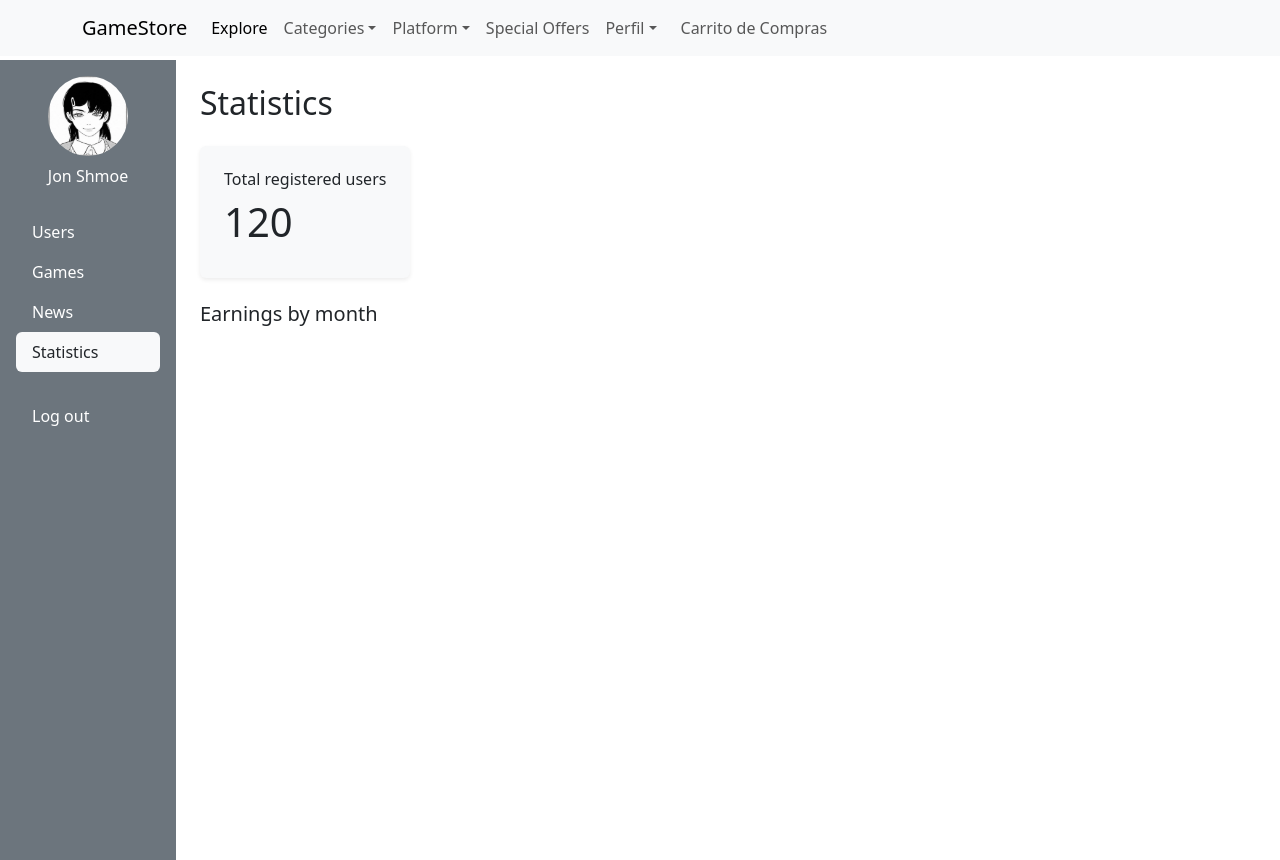
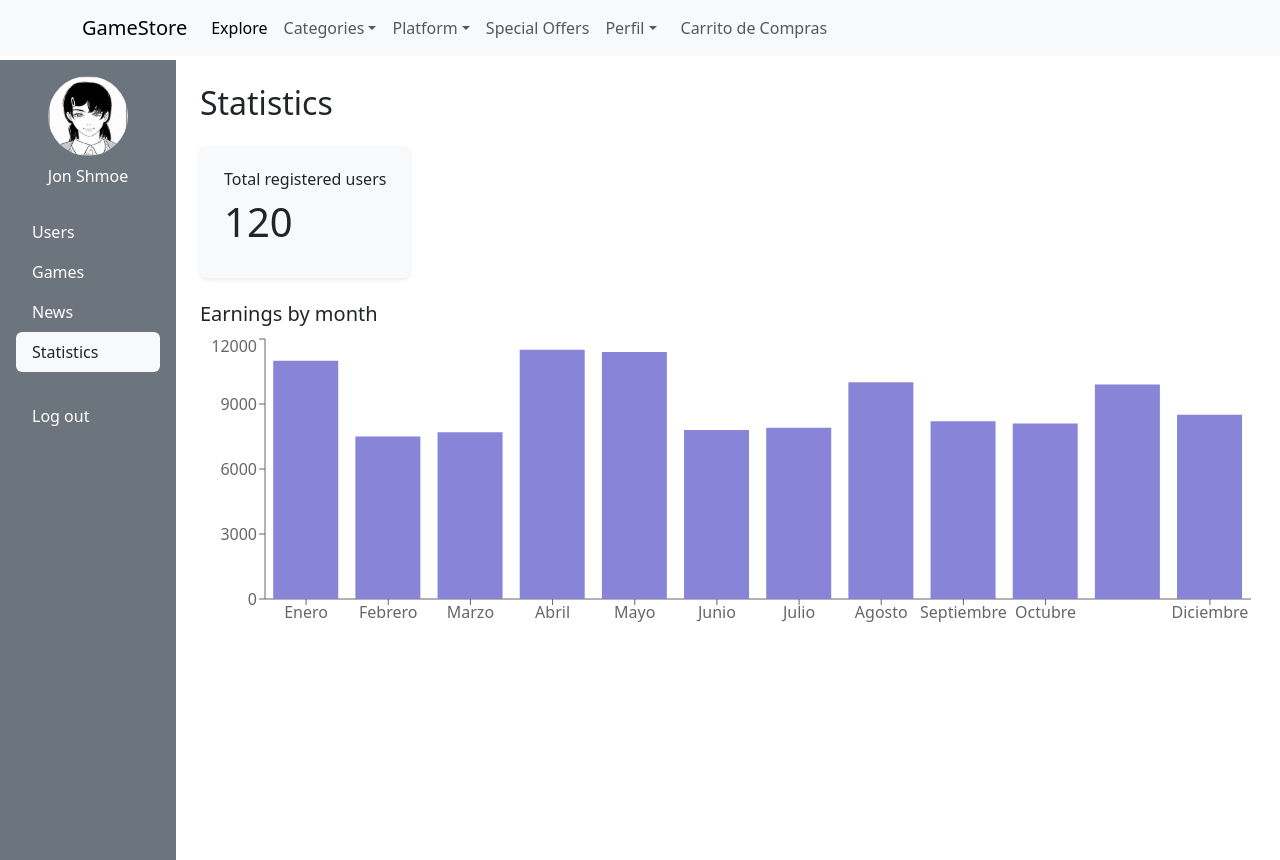
Before and after one commit to ManuelRevillaRJ/PW-PROYECTO-FIJO, a React app: page /PW_G2_F/ganancias in a window 1280 px wide. Built offline with nearby package versions, Linux system fonts and the light colour scheme; no server answers; the HTML template or start-up script is replaced by a standard one.

Commit message:
Revert "Merge branch 'master' of https://github.com/ManuelRevillaRJ/PW_G2_F"
This reverts commit b07e15e1a14db61f4be29577f8652daa81c0795c, reversing
changes made to 352640be776a0b9179a030428edb027e818d0fd4.

```diff
--- a/src/components/IngresosMensuales.tsx
+++ b/src/components/IngresosMensuales.tsx
@@ -1,4 +1,3 @@
-import { useEffect, useState } from "react";
 import {
   BarChart,
   Bar,
@@ -8,61 +7,22 @@ import {
   ResponsiveContainer,
 } from "recharts";
 
-// Traductor de meses numéricos a español
-const mesesES = [
-  "Enero", "Febrero", "Marzo", "Abril",
-  "Mayo", "Junio", "Julio", "Agosto",
-  "Septiembre", "Octubre", "Noviembre", "Diciembre"
+const data = [
+  { mes: "Enero", ganancia: 11000 },
+  { mes: "Febrero", ganancia: 7500 },
+  { mes: "Marzo", ganancia: 7700 },
+  { mes: "Abril", ganancia: 11500 },
+  { mes: "Mayo", ganancia: 11400 },
+  { mes: "Junio", ganancia: 7800 },
+  { mes: "Julio", ganancia: 7900 },
+  { mes: "Agosto", ganancia: 10000 },
+  { mes: "Septiembre", ganancia: 8200 },
+  { mes: "Octubre", ganancia: 8100 },
+  { mes: "Noviembre", ganancia: 9900 },
+  { mes: "Diciembre", ganancia: 8500 },
 ];
 
-// Tipo esperado de cada venta que devuelve el backend
-type VentaPorMes = {
-  mes: string;           // formato: "2025-07"
-  totalVentas: number;   // monto acumulado
-};
-
-type DatoGrafico = {
-  mes: string;
-  ganancia: number;
-};
-
 export default function IngresosMensuales() {
-  const [data, setData] = useState<DatoGrafico[]>([]);
-
-  useEffect(() => {
-    const obtenerDatos = async () => {
-      try {
-        const res = await fetch("https://pw-proyecto-fijo-backend.onrender.com/games/ventas/por-mes");
-        if (!res.ok) throw new Error("Error al obtener los datos");
-        const ventas: VentaPorMes[] = await res.json();
-
-        // Agrupamos las ventas por nombre de mes y sumamos ganancias
-        const agrupado = ventas.reduce((acc: Record<string, number>, venta) => {
-          const [_, mesStr] = venta.mes.split("-");
-          const indexMes = parseInt(mesStr, 10) - 1;
-          const nombreMes = mesesES[indexMes];
-
-          if (!acc[nombreMes]) acc[nombreMes] = 0;
-          acc[nombreMes] += venta.totalVentas;
-
-          return acc;
-        }, {});
-
-        // Convertimos a formato que espera Recharts (meses ordenados)
-        const datosFinales: DatoGrafico[] = mesesES.map((mes) => ({
-          mes,
-          ganancia: agrupado[mes] ?? 0,
-        }));
-
-        setData(datosFinales);
-      } catch (error) {
-        console.error("Error al cargar datos de ventas:", error);
-      }
-    };
-
-    obtenerDatos();
-  }, []);
-
   return (
     <ResponsiveContainer width="100%" height={300}>
       <BarChart data={data}>
@@ -74,30 +34,3 @@ export default function IngresosMensuales() {
     </ResponsiveContainer>
   );
 }
-
-/*
-[
-  {
-    "juegoId": 1,
-    "titulo": "God of War",
-    "mes": "2025-06",
-    "totalVentas": 59.98,
-    "cantidadVentas": 2
-  },
-  {
-    "juegoId": 2,
-    "titulo": "Hollow Knight",
-    "mes": "2025-06",
-    "totalVentas": 89.97,
-    "cantidadVentas": 3
-  },
-  {
-    "juegoId": 1,
-    "titulo": "God of War",
-    "mes": "2025-07",
-    "totalVentas": 39.99,
-    "cantidadVentas": 1
-  }
-]
-
-*/
```
